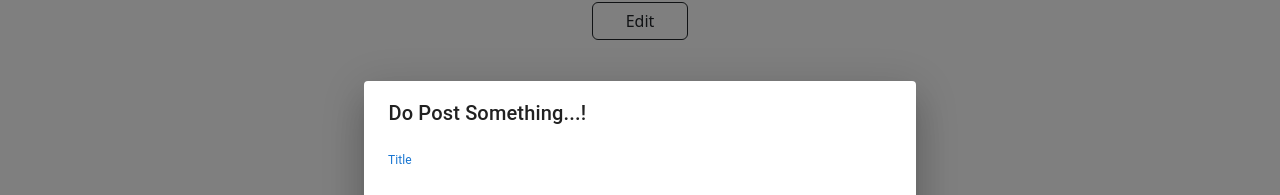
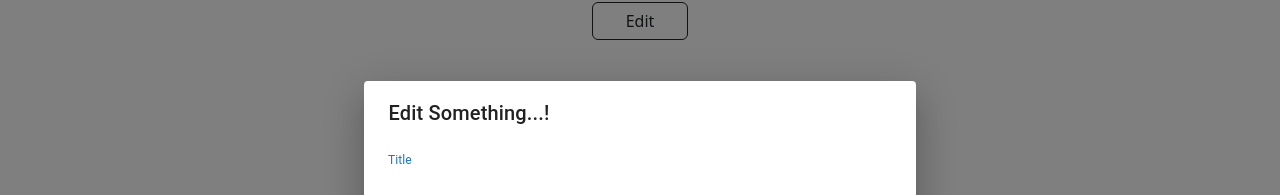
Before and after one commit to Shubhamtribhuvan8/Real-Time_CRUD, a React (Create React App) app in the folder client/: page /put in a window 1280 px wide. Both pictures are taken after a click on the button "Edit". Shown: the part 155-350 px from the top of the page. Built offline with nearby package versions, Linux system fonts and the light colour scheme.

Commit message:
All done

```diff
--- a/client/src/Component/Main/Put.jsx
+++ b/client/src/Component/Main/Put.jsx
@@ -118,7 +118,7 @@ function PutComponent({ _id }) {
         Edit
       </Button>
       <Dialog open={open} onClose={handleClose}>
-        <DialogTitle>Do Post Something...!</DialogTitle>
+        <DialogTitle>Edit Something...!</DialogTitle>
         <DialogContent>
           <DialogContentText></DialogContentText>
           <form onSubmit={handleSubmit}>
```
